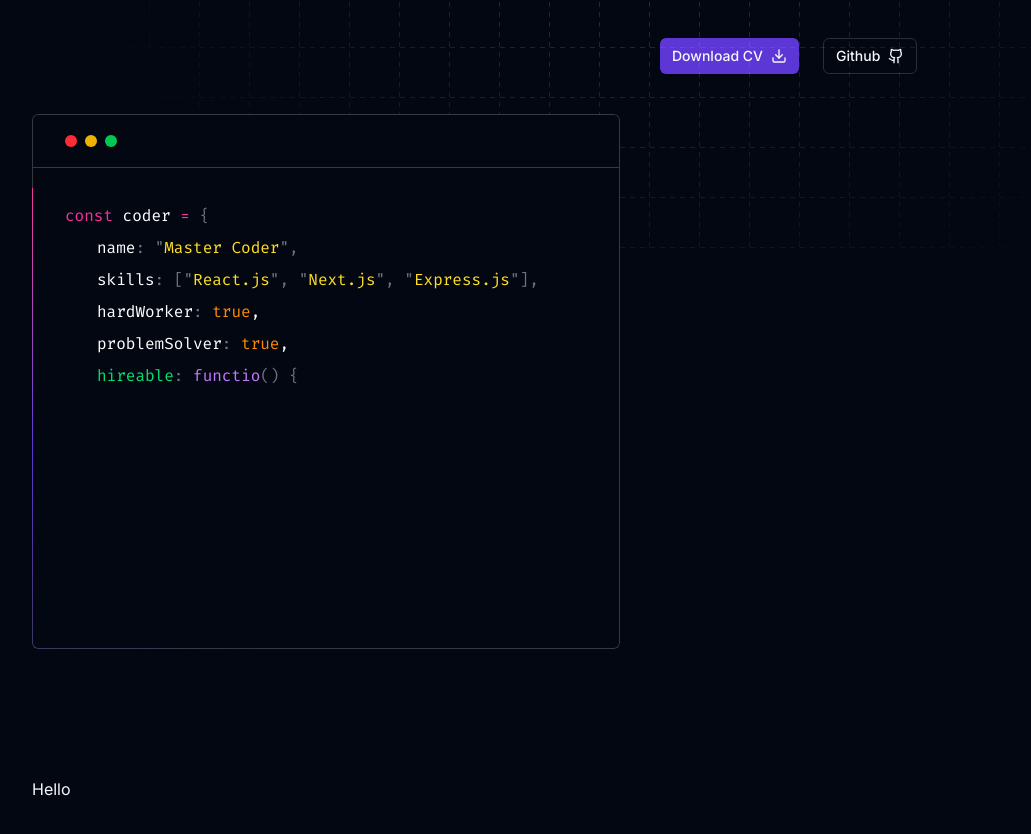
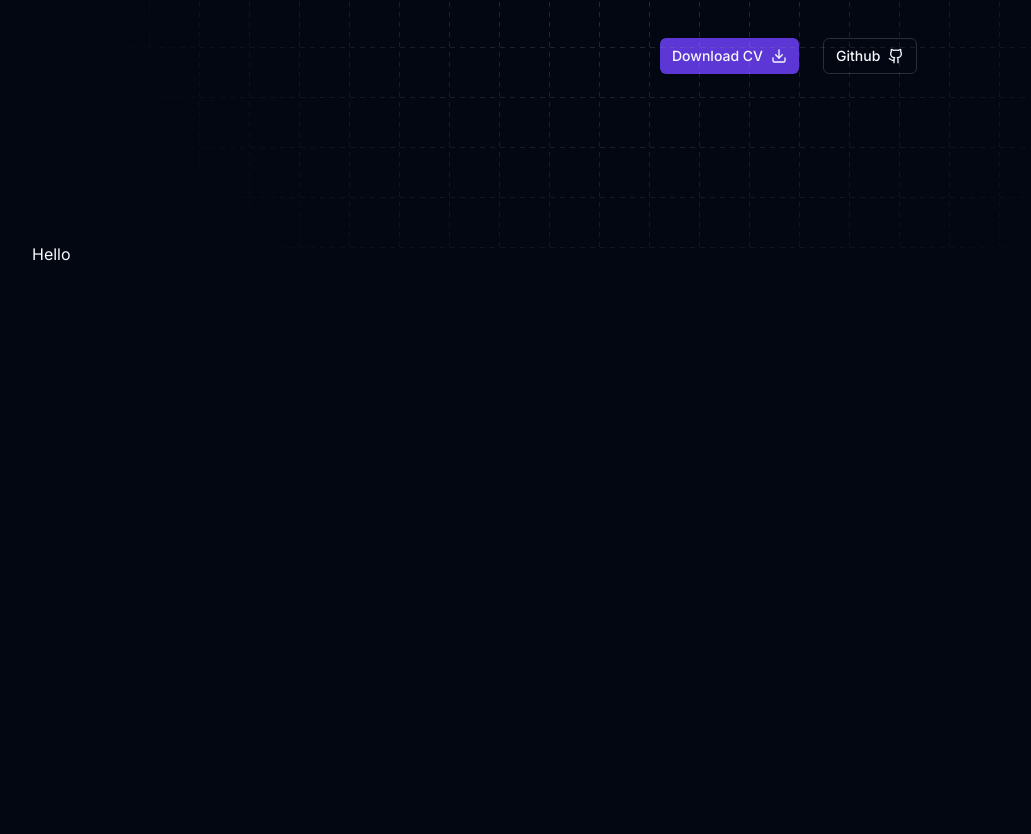
Before and after one commit to CodeWizard-AB/anunay.com, a Next.js app: page / in a window 1280 px wide. Shown: the part 552-1386 px from the top of the page, without its empty margins (0-1031 px from the left). Built offline with nearby package versions, Linux system fonts and the light colour scheme.

Commit message:
Card Container checking

```diff
--- a/components/Hero.tsx
+++ b/components/Hero.tsx
@@ -20,7 +20,7 @@ const firaCode = Fira_Code({ subsets: ["latin"] });
 
 export default function Hero() {
 	return (
-		<section className="grid md:grid-cols-2 gap-10 py-32 items-center overflow-x-hidden">
+		<section className="grid md:grid-cols-2 gap-10 py-32 items-center">
 			<Spotlight
 				className="left-0 -top-10 md:-top-30 xl:-top-10"
 				fill="white"
@@ -107,7 +107,7 @@ export default function Hero() {
 					</Link>
 				</div>
 			</div>
-			<CardContainer className="max-w-full h-full w-full relative overflow-hidden">
+			<CardContainer className="hidden max-w-full h-full w-full relative overflow-hidden">
 				<motion.div
 					className="h-[535px] w-full rounded-md relative overflow-hidden"
 					initial={{ opacity: 0, scale: 0 }}
```
